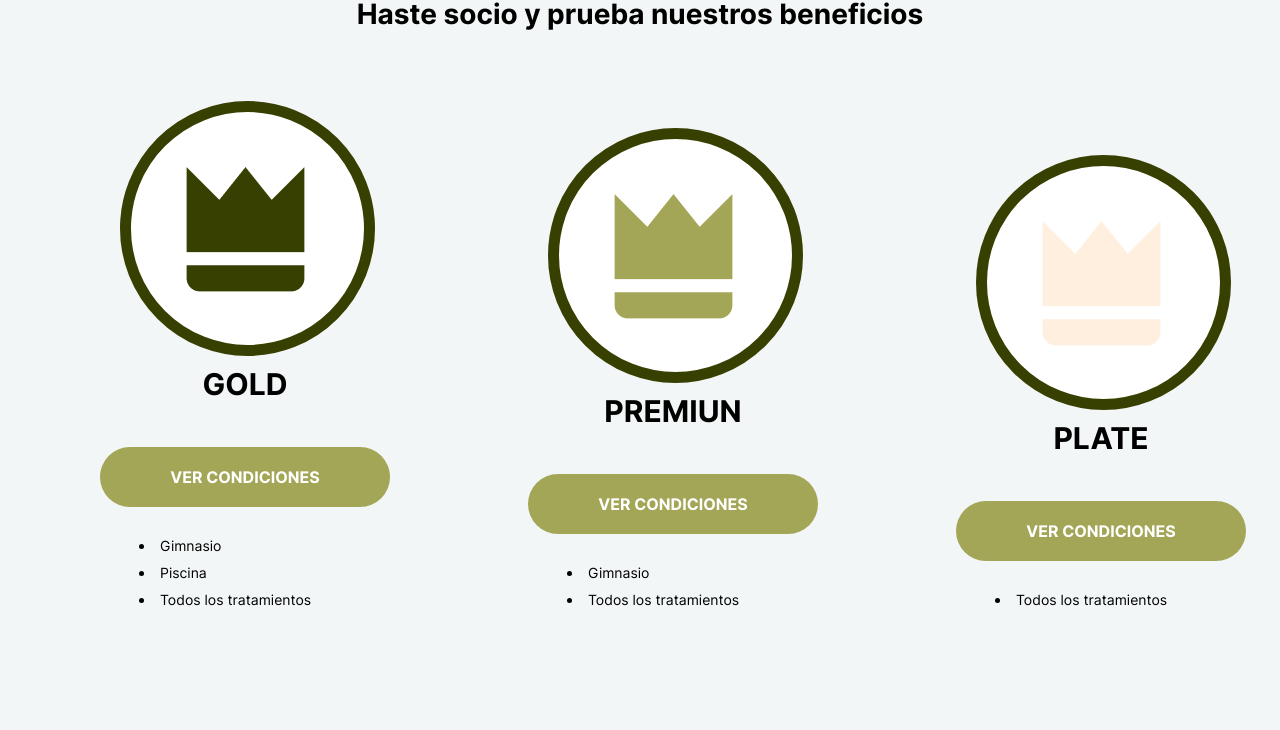
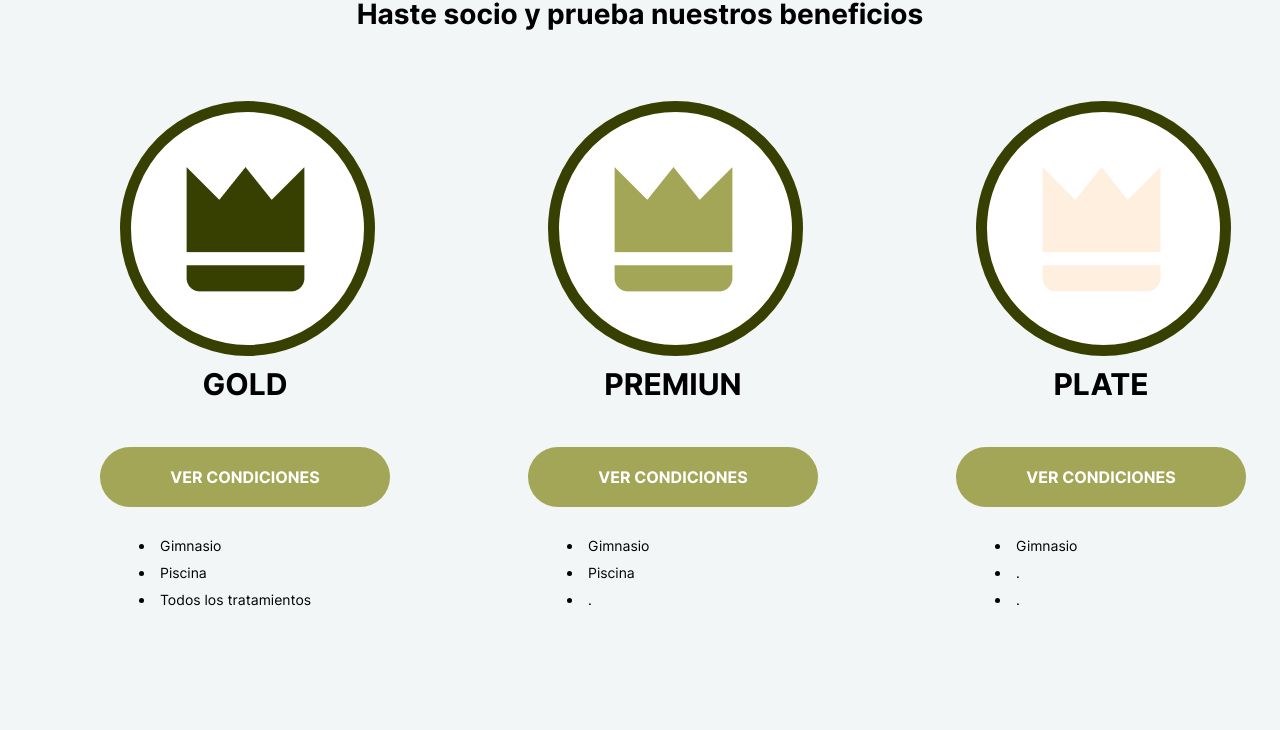
Before and after one commit to xknuclesx/jossC11.github.io, a plain HTML site: page index.html in a window 1280 px wide. Shown: the part 1815-2545 px from the top of the page. Drawn offline with Linux system fonts and the light colour scheme.

Commit message:
Actualizacion

```diff
--- a/index.html
+++ b/index.html
@@ -86,7 +86,8 @@
             <button type="submit">VER CONDICIONES</button>
             <ul>
                 <li>Gimnasio</li>
-                <li>Todos los tratamientos</li>
+                <li>Piscina</li>
+                <li class="quitarul">.</li>
             </ul>
         </div>
         <div>
@@ -96,7 +97,9 @@
             <p>PLATE</p>
             <button type="submit">VER CONDICIONES</button>
             <ul>
-                <li>Todos los tratamientos</li>
+                <li>Gimnasio</li>
+                <li class="quitarul">.</li>
+                <li class="quitarul">.</li>
             </ul>
         </div>
     </div>
```
